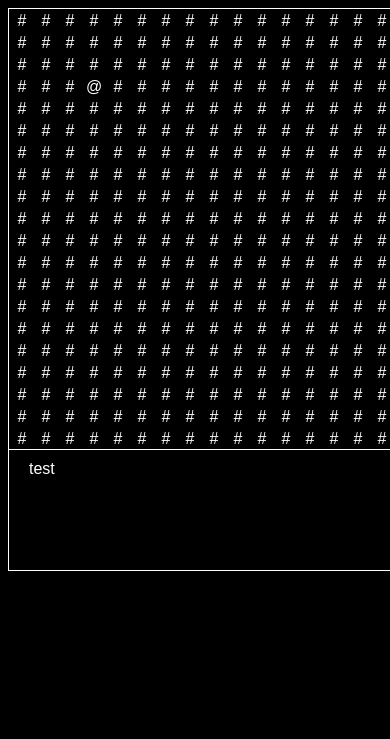
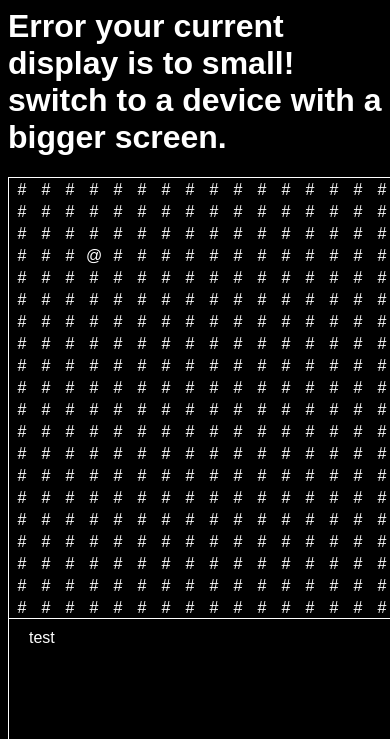
Before and after one commit to krambambula/textRPG-engine, a plain HTML site: page index.html in a window 390 px wide. Shown: the top 739 px of the page. Drawn offline with Linux system fonts and the light colour scheme.

Commit message:
update #1
+Error message for a too small screen, Not working yet.
The game hides but the error doesn't become visible.

```diff
--- a/index.html
+++ b/index.html
@@ -2,6 +2,7 @@
     <head>
         <title>JSstudio</title>
         <link rel="stylesheet" type="text/css" href="./css/style.css">
+        <h1 id="errorMessage">Error your current display is to small! switch to a device with a bigger screen.</h1>
     </head>
     <body>
       <div id="game">
@@ -10,7 +11,9 @@
                   <tr></tr>
               </table>
           </div>
-            <div id="console"></div>
+          <div id="console">
+
+          </div>
       </div>
 
       <!-- Imports -->
```
Lines whose indentation alone changed are shown as unchanged.
